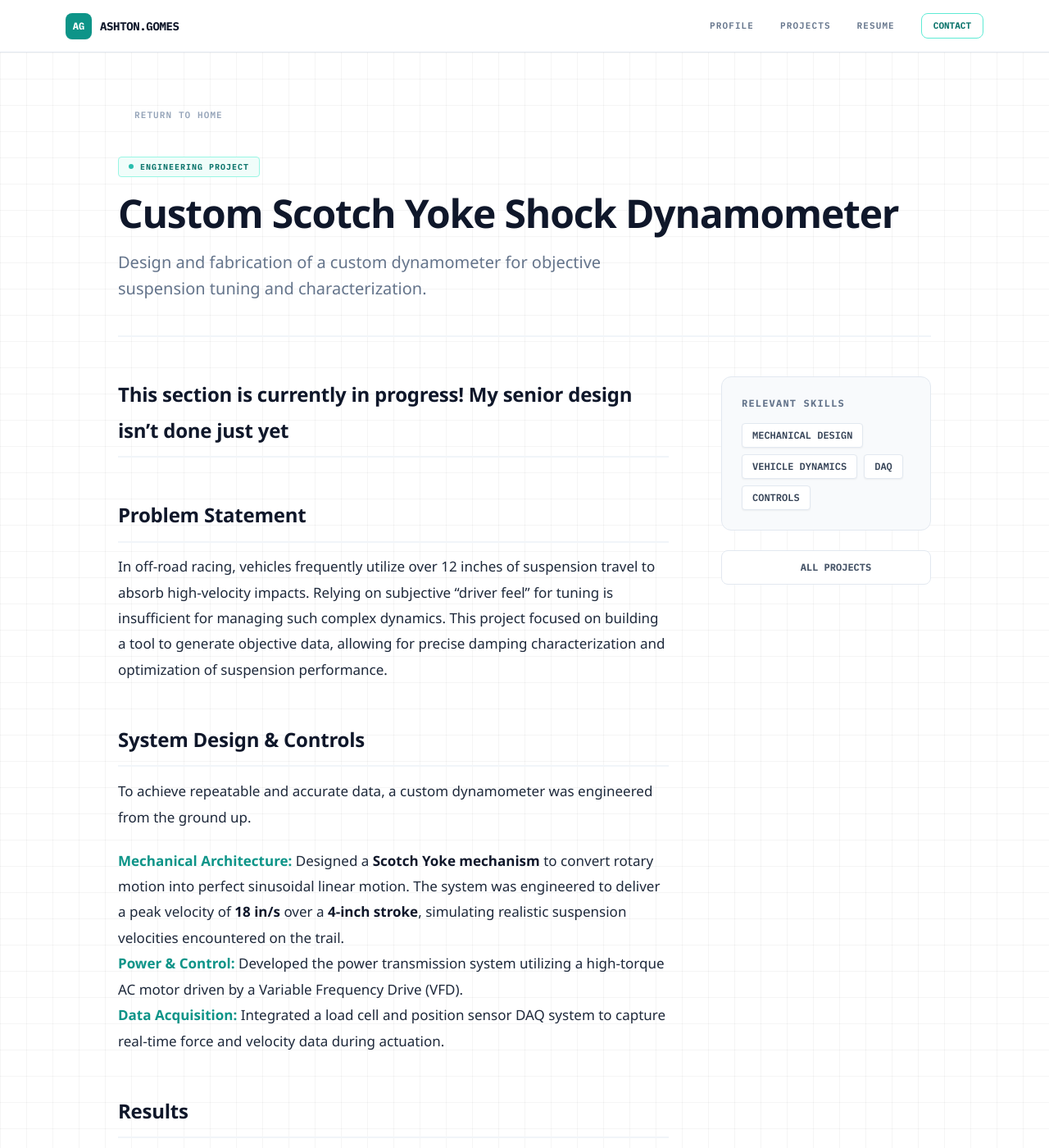
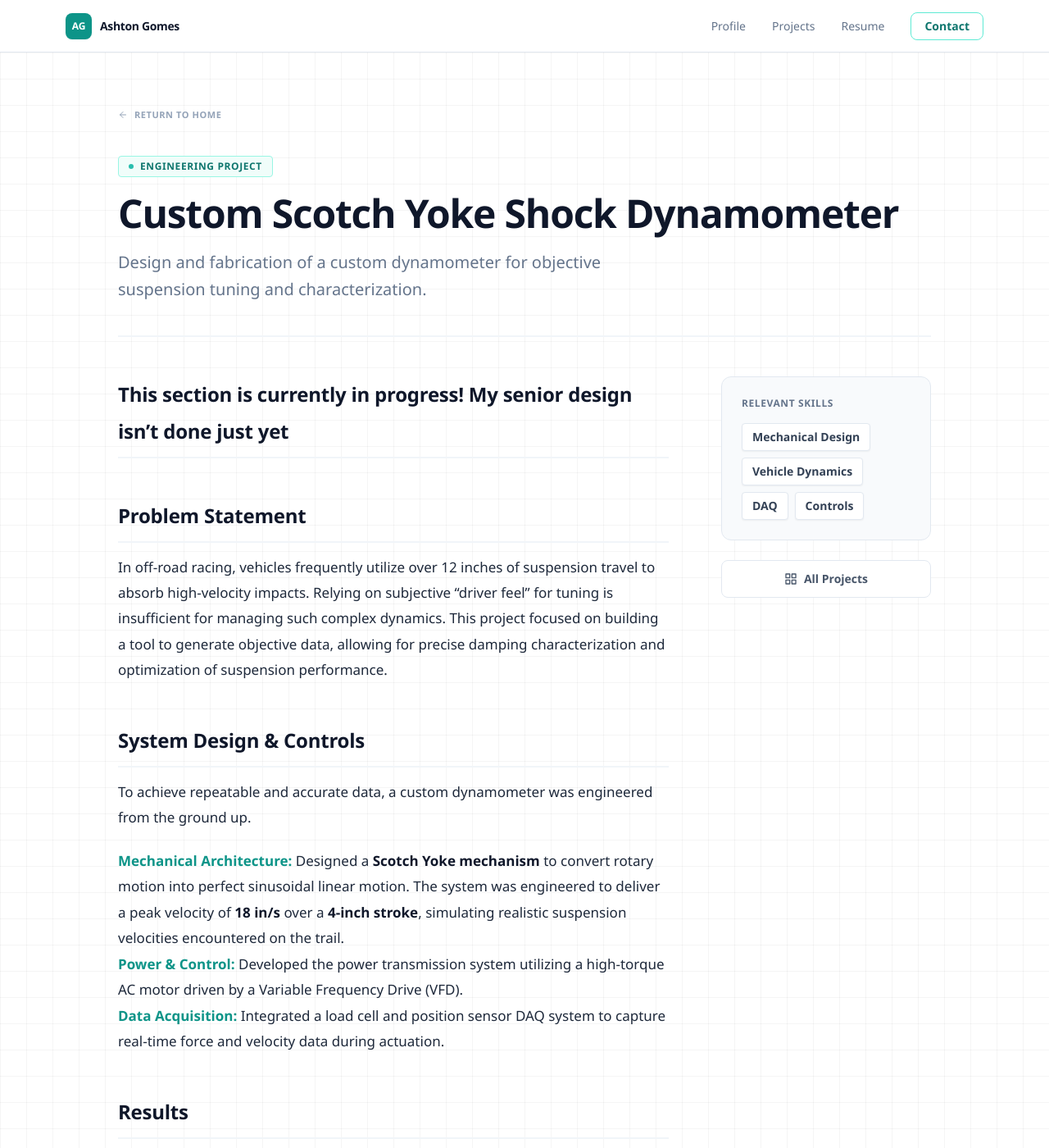
Before and after one commit to ashton-gomes/ashton-gomes.github.io, a Jekyll site: the page built from projects/shockdyno.md, in a window 1280 px wide and 1400 px high. Shown: the whole window at 82% size. Built offline with Jekyll 4.4.1, drawn with Linux system fonts in a browser that asks for light colours; nearby versions of some CDN libraries.

Commit message:
ui update again

```diff
--- a/_layouts/default.html
+++ b/_layouts/default.html
@@ -4,9 +4,6 @@
     <meta charset="UTF-8">
     <meta name="viewport" content="width=device-width, initial-scale=1.0">
     <title>{{ page.title }} | {{ site.title }}</title>
-    <!-- Fonts: IBM Plex Mono for labels/headings (Segoe UI used natively as body) -->
-    <link rel="preconnect" href="https://fonts.googleapis.com">
-    <link href="https://fonts.googleapis.com/css2?family=IBM+Plex+Mono:wght@400;500;600;700&display=swap" rel="stylesheet">
     <script src="https://cdn.tailwindcss.com"></script>
     <script src="https://unpkg.com/feather-icons"></script>
     <script>
@@ -26,16 +23,14 @@
                         }
                     },
                     fontFamily: {
-                        /* Segoe UI first — falls back gracefully on non-Windows */
                         sans: ['"Segoe UI"', '"Segoe UI Variable"', 'system-ui', '-apple-system', 'BlinkMacSystemFont', 'sans-serif'],
-                        mono: ['"IBM Plex Mono"', 'Consolas', 'Menlo', 'monospace']
+                        mono: ['Consolas', 'Menlo', 'monospace']
                     }
                 }
             }
         }
     </script>
     <style>
-        /* Engineering grid background */
         .bg-grid {
             background-size: 32px 32px;
             background-image:
@@ -43,12 +38,8 @@
                 linear-gradient(to bottom, rgba(0,0,0,0.04) 1px, transparent 1px);
         }
         ::selection { background-color: #99f6e4; color: #134e4a; }
-
-        /* Base reading size */
         html { font-size: 16px; }
         body { font-size: 1rem; color: #1e293b; }
-
-        /* Nav smooth scroll */
         nav { transition: box-shadow 0.2s; }
     </style>
 </head>
@@ -59,19 +50,18 @@
         <div class="max-w-6xl mx-auto px-4 h-full flex justify-between items-center">
             <!-- Logo -->
             <a href="/" class="flex items-center gap-2.5 group no-underline">
-                <div class="w-8 h-8 bg-surf-600 text-white flex items-center justify-center font-mono font-bold text-xs rounded-lg shadow-sm group-hover:bg-surf-900 transition-colors">AG</div>
-                <span class="font-mono font-bold text-slate-900 tracking-tight text-sm">ASHTON.GOMES</span>
+                <div class="w-8 h-8 bg-surf-600 text-white flex items-center justify-center font-sans font-bold text-xs rounded-lg shadow-sm group-hover:bg-surf-900 transition-colors">AG</div>
+                <span class="font-sans font-bold text-slate-900 tracking-tight text-sm">Ashton Gomes</span>
             </a>
             <!-- Links -->
             <div class="hidden md:flex items-center gap-8">
-                <a href="/#about" class="text-[11px] font-mono font-semibold text-slate-500 hover:text-surf-600 uppercase tracking-widest transition-colors no-underline">Profile</a>
-                <a href="/#projects" class="text-[11px] font-mono font-semibold text-slate-500 hover:text-surf-600 uppercase tracking-widest transition-colors no-underline">Projects</a>
-                <a href="{{ site.resume_url }}" class="text-[11px] font-mono font-semibold text-slate-500 hover:text-surf-600 uppercase tracking-widest transition-colors no-underline">Resume</a>
-                <a href="/cdn-cgi/l/email-protection#0b70702b78627f6e256e666a62672b7676" class="text-[11px] font-mono font-bold text-surf-700 border border-surf-300 px-3.5 py-1.5 rounded-lg hover:bg-surf-50 hover:border-surf-500 transition-all no-underline">
-                    CONTACT
+                <a href="/#about"    class="text-sm font-sans font-medium text-slate-500 hover:text-surf-600 transition-colors no-underline">Profile</a>
+                <a href="/#projects" class="text-sm font-sans font-medium text-slate-500 hover:text-surf-600 transition-colors no-underline">Projects</a>
+                <a href="{{ site.resume_url }}" class="text-sm font-sans font-medium text-slate-500 hover:text-surf-600 transition-colors no-underline">Resume</a>
+                <a href="mailto:{{ site.email }}" class="text-sm font-sans font-semibold text-surf-700 border border-surf-300 px-4 py-1.5 rounded-lg hover:bg-surf-50 hover:border-surf-500 transition-all no-underline">
+                    Contact
                 </a>
             </div>
-            <!-- Mobile hamburger placeholder (optional) -->
         </div>
     </nav>
 
@@ -82,11 +72,13 @@
     <footer class="bg-white border-t border-slate-200 py-8 mt-16">
         <div class="max-w-6xl mx-auto px-4 flex flex-col sm:flex-row justify-between items-center gap-3">
             <div class="flex items-center gap-2">
-                <div class="w-5 h-5 bg-surf-600 text-white flex items-center justify-center font-mono font-bold text-[9px] rounded">AG</div>
-                <p class="text-[10px] font-mono text-slate-400 uppercase tracking-widest">Ashton Gomes · Mechanical Engineering</p>
+                <div class="w-5 h-5 bg-surf-600 text-white flex items-center justify-center font-sans font-bold text-[9px] rounded">AG</div>
+                <p class="text-sm font-sans text-slate-400">Ashton Gomes · Mechanical Engineering</p>
             </div>
-            <p class="text-[10px] font-mono text-slate-400">Built with Jekyll & Tailwind · {{ site.time | date: "%Y" }}</p>
+            <p class="text-sm font-sans text-slate-400">Built with Jekyll & Tailwind · {{ site.time | date: "%Y" }}</p>
         </div>
     </footer>
 
-    <script data-
+    <script>feather.replace();</script>
+</body>
+</html>
--- a/_layouts/project.html
+++ b/_layouts/project.html
@@ -5,13 +5,13 @@ layout: default
 <article class="max-w-5xl mx-auto px-4 py-16">
 
   <!-- Back nav -->
-  <a href="/" class="inline-flex items-center gap-2 text-[11px] font-mono font-semibold text-slate-400 hover:text-surf-600 uppercase tracking-widest mb-10 transition-colors group">
+  <a href="/" class="inline-flex items-center gap-2 text-[11px] font-sans font-semibold text-slate-400 hover:text-surf-600 uppercase tracking-wider mb-10 transition-colors group">
     <i data-feather="arrow-left" class="w-3 h-3 group-hover:-translate-x-1 transition-transform"></i> Return to Home
   </a>
 
   <!-- Page Header -->
   <header class="mb-12 pb-10 border-b-2 border-slate-100">
-    <div class="inline-flex items-center gap-2 px-3 py-1 bg-surf-50 border border-surf-200 text-surf-700 text-[10px] font-mono font-bold uppercase tracking-widest rounded mb-5">
+    <div class="inline-flex items-center gap-2 px-3 py-1 bg-surf-50 border border-surf-200 text-surf-700 text-xs font-sans font-semibold uppercase tracking-wider rounded mb-5">
       <span class="w-1.5 h-1.5 bg-surf-500 rounded-full animate-pulse"></span>
       Engineering Project
     </div>
@@ -30,27 +30,220 @@ layout: default
     <!-- Sidebar -->
     <aside class="w-full lg:w-64 shrink-0 space-y-6 lg:sticky lg:top-24 self-start">
       <div class="bg-slate-50 rounded-xl p-6 border border-slate-200">
-        <h3 class="text-xs font-mono font-bold text-slate-500 uppercase tracking-widest mb-4">Relevant Skills</h3>
+        <h3 class="text-xs font-sans font-bold text-slate-500 uppercase tracking-wider mb-4">Relevant Skills</h3>
         <div class="flex flex-wrap gap-2">
           {% for tag in page.tags %}
-          <span class="px-3 py-1.5 bg-white border border-slate-200 text-slate-700 text-xs font-mono font-semibold uppercase rounded shadow-sm">{{ tag }}</span>
+          <span class="px-3 py-1.5 bg-white border border-slate-200 text-slate-700 text-sm font-sans font-semibold rounded shadow-sm">{{ tag }}</span>
           {% endfor %}
         </div>
       </div>
 
       {% if page.github_link %}
-      <a href="{{ page.github_link }}" class="flex items-center justify-center w-full px-4 py-3 bg-slate-900 text-white text-xs font-mono font-bold hover:bg-surf-600 transition-colors rounded-lg">
-        <i data-feather="github" class="w-4 h-4 mr-2"></i> VIEW CODE
+      <a href="{{ page.github_link }}" class="flex items-center justify-center w-full px-4 py-3 bg-slate-900 text-white text-sm font-sans font-semibold hover:bg-surf-600 transition-colors rounded-lg">
+        <i data-feather="github" class="w-4 h-4 mr-2"></i> View Code
       </a>
       {% endif %}
 
-      <a href="/" class="flex items-center justify-center w-full px-4 py-3 bg-white border border-slate-200 text-slate-600 text-xs font-mono font-bold hover:border-surf-400 hover:text-surf-600 transition-colors rounded-lg">
-        <i data-feather="grid" class="w-4 h-4 mr-2"></i> ALL PROJECTS
+      <a href="/" class="flex items-center justify-center w-full px-4 py-3 bg-white border border-slate-200 text-slate-600 text-sm font-sans font-semibold hover:border-surf-400 hover:text-surf-600 transition-colors rounded-lg">
+        <i data-feather="grid" class="w-4 h-4 mr-2"></i> All Projects
       </a>
     </aside>
 
   </div>
 </article>
+
+<style>
+  :root {
+    --font-body: 'Segoe UI', 'Segoe UI Variable', system-ui, -apple-system, BlinkMacSystemFont, sans-serif;
+    --font-mono: 'IBM Plex Mono', 'Consolas', 'Menlo', monospace;
+    --color-body:    #1e293b;
+    --color-muted:   #475569;
+    --color-caption: #64748b;
+    --color-heading: #0f172a;
+    --color-accent:  #0d9488;
+    --color-border:  #e2e8f0;
+  }
+
+  /* ── Base ── */
+  .project-content {
+    font-family: var(--font-body);
+    font-size: 1.0625rem;
+    line-height: 1.85;
+    color: var(--color-body);
+  }
+
+  /* ── H2 section headers ── */
+  .project-content h2 {
+    font-family: var(--font-body);
+    font-size: 1.5rem;
+    font-weight: 700;
+    color: var(--color-heading);
+    margin-top: 3rem;
+    margin-bottom: 0.85rem;
+    padding-bottom: 0.55rem;
+    border-bottom: 2px solid #f1f5f9;
+    letter-spacing: -0.01em;
+  }
+
+  .project-content h2:first-child { margin-top: 0; }
+
+  /* ── H3 sub-section headers — Segoe UI, teal, uppercase ── */
+  .project-content h3 {
+    font-family: var(--font-body);
+    font-size: 0.8125rem;
+    font-weight: 700;
+    color: var(--color-accent);
+    text-transform: uppercase;
+    letter-spacing: 0.1em;
+    margin-top: 2.25rem;
+    margin-bottom: 0.75rem;
+  }
+
+  /* ── Paragraphs ── */
+  .project-content p {
+    margin-bottom: 1.35rem;
+    color: var(--color-body);
+  }
+
+  /* ── Lists ── */
+  .project-content ul,
+  .project-content ol {
+    margin: 0.75rem 0 1.5rem 0;
+    padding-left: 0;
+    list-style: none;
+  }
+
+  .project-content ul > li {
+    position: relative;
+    padding-left: 1.4rem;
+    margin-bottom: 0.7rem;
+    color: var(--color-body);
+    font-size: 1.0625rem;
+  }
+
+  .project-content ul > li::before {
+    content: '';
+    position: absolute;
+    left: 0;
+    top: 0.68em;
+    width: 7px;
+    height: 7px;
+    background: #14b8a6;
+    border-radius: 50%;
+  }
+
+  .project-content ul ul {
+    margin-top: 0.5rem;
+    margin-bottom: 0.25rem;
+  }
+
+  .project-content ul ul > li {
+    font-size: 1rem;
+    color: var(--color-muted);
+  }
+
+  .project-content ul ul > li::before {
+    background: transparent;
+    border: 2px solid #14b8a6;
+    width: 6px;
+    height: 6px;
+  }
+
+  /* ── HR ── */
+  .project-content hr {
+    border: none;
+    border-top: 2px solid #f1f5f9;
+    margin: 2.75rem 0;
+  }
+
+  /* ── Strong ── */
+  .project-content strong {
+    font-weight: 700;
+    color: var(--color-heading);
+  }
+
+  /* ── Inline code — keep mono only here ── */
+  .project-content code {
+    background: #f8fafc;
+    border: 1px solid #e2e8f0;
+    padding: 0.15em 0.45em;
+    border-radius: 4px;
+    font-size: 0.875em;
+    font-family: var(--font-mono);
+    color: var(--color-accent);
+  }
+
+  /* ── Images ── */
+  .project-content img {
+    width: 100%;
+    max-width: 100%;
+    height: auto;
+    border-radius: 12px;
+    border: 1px solid var(--color-border);
+    margin: 1.75rem 0 0.5rem;
+    box-shadow: 0 4px 24px rgba(0,0,0,0.07);
+    display: block;
+  }
+
+  /* ── Captions ── */
+  .project-content img + em,
+  .project-content video + em,
+  .project-content p > em:only-child {
+    display: block;
+    text-align: center;
+    font-size: 0.875rem;
+    color: var(--color-caption);
+    font-style: italic;
+    font-family: var(--font-body);
+    margin-top: 0.25rem;
+    margin-bottom: 1.75rem;
+    line-height: 1.5;
+    padding: 0 1rem;
+  }
+
+  /* ── Video ── */
+  .project-content video {
+    width: 100%;
+    border-radius: 12px;
+    border: 1px solid var(--color-border);
+    margin: 1.75rem 0 0.5rem;
+    box-shadow: 0 4px 24px rgba(0,0,0,0.07);
+    display: block;
+  }
+
+  /* ── Links ── */
+  .project-content a {
+    color: var(--color-accent);
+    text-decoration: underline;
+    text-decoration-color: #99f6e4;
+    text-underline-offset: 3px;
+    transition: color 0.15s;
+  }
+
+  .project-content a:hover { color: #134e4a; }
+
+  /* ── Blockquote ── */
+  .project-content blockquote {
+    border-left: 3px solid #14b8a6;
+    background: #f0fdfa;
+    margin: 1.5rem 0;
+    padding: 1rem 1.25rem;
+    border-radius: 0 8px 8px 0;
+    color: #134e4a;
+    font-size: 1rem;
+  }
+
+  /* ── Lead bold in list items ── */
+  .project-content li strong:first-child {
+    color: var(--color-accent);
+  }
+
+  /* ── Sidebar: Segoe UI throughout ── */
+  aside,
+  aside * {
+    font-family: var(--font-body) !important;
+  }
+</style>
 
 <style>
   /* ── Font stack: Segoe UI as primary body, IBM Plex Mono for headings/labels ── */
```
Also changed, not shown: _layouts/home.html (+9 -9 lines).
